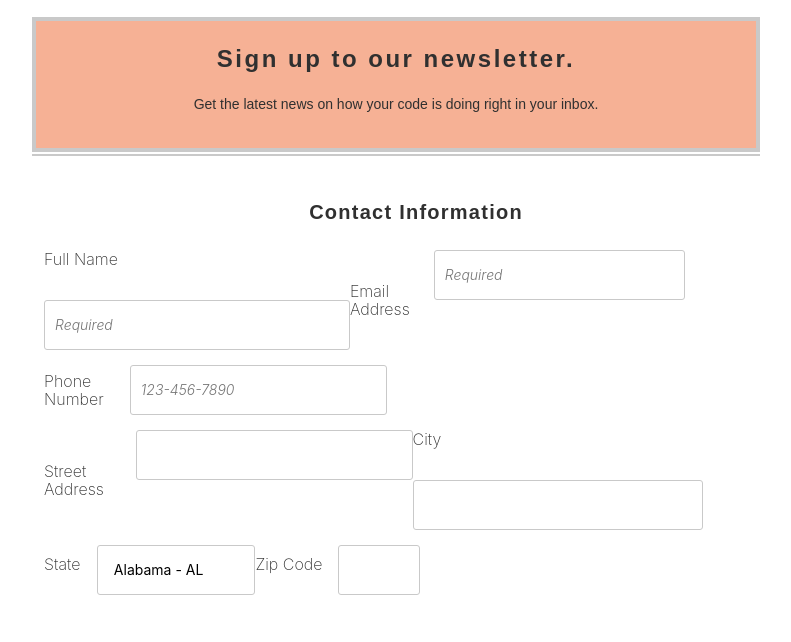
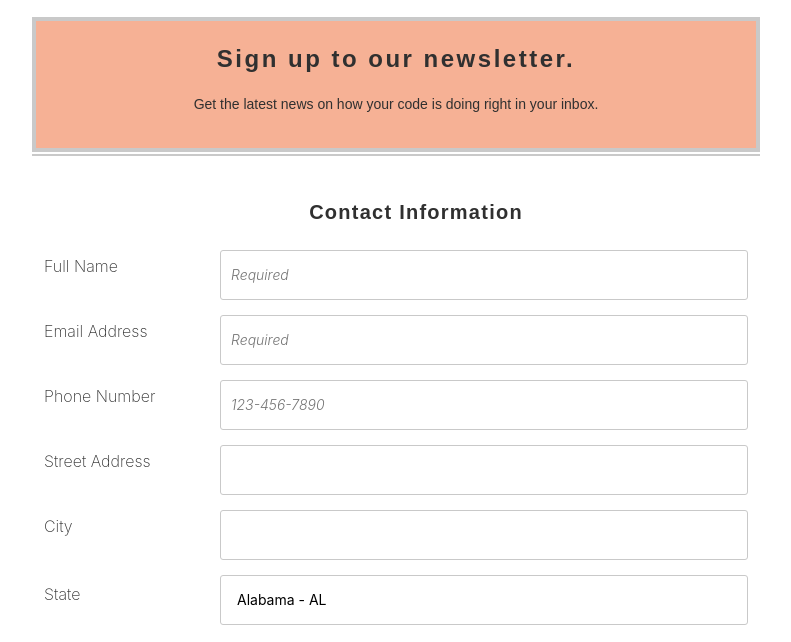
Before and after one commit to angelovalentine/FEWD-TD-Unit-3-Project, a plain HTML site: page FEWD-TD-Unit-3-Project/index.html in a window 1280 px wide. Shown: the part 88-730 px from the top of the page, without its empty margins (244-1035 px from the left). Drawn offline with Linux system fonts and the light colour scheme; a web font is replaced by a local one.

Commit message:
for review

```diff
--- a/FEWD-TD-Unit-3-Project/css/styles.css
+++ b/FEWD-TD-Unit-3-Project/css/styles.css
@@ -99,7 +99,8 @@ label {
 .contact-info, .flex-pair-1 {
     display: flex;
     flex-wrap: wrap;
-    /* flex-direction: column; */
+    flex-direction: column;
+    flex-basis: 100%;
 }
 
 .contact-info, .flex-pair-2 {
@@ -184,7 +185,7 @@ font-weight: 500;
 }
 
 #zip_code {
-    max-width: 25%;
+    max-width: 30%;
 }
 
 .newsletter-label {
@@ -266,12 +267,14 @@ footer {
     .contact-info,
     .flex-pair-1 {
         flex-direction: row;
+        flex-basis: 100%;
     }
 
     .contact-info label {
-        flex-basis: 25%;
         height: 50px;
         margin: auto 0;
+        flex-basis: 25%;
+
     }
 
     .contact-info input {
@@ -290,6 +293,6 @@ footer {
     }
 
     #zip_code {
-        max-width: 25%;
+        max-width: 15%;
     }
 }
```
